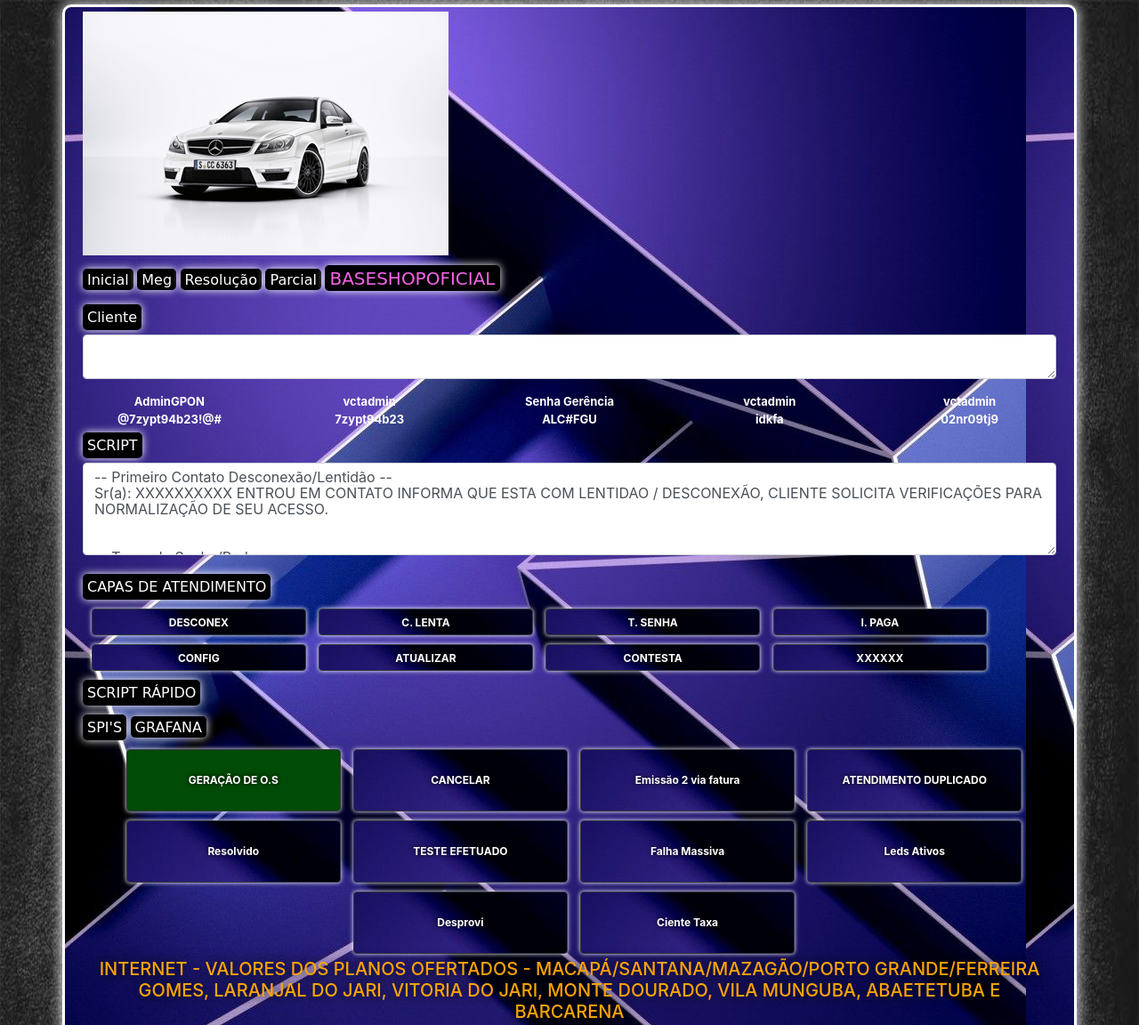
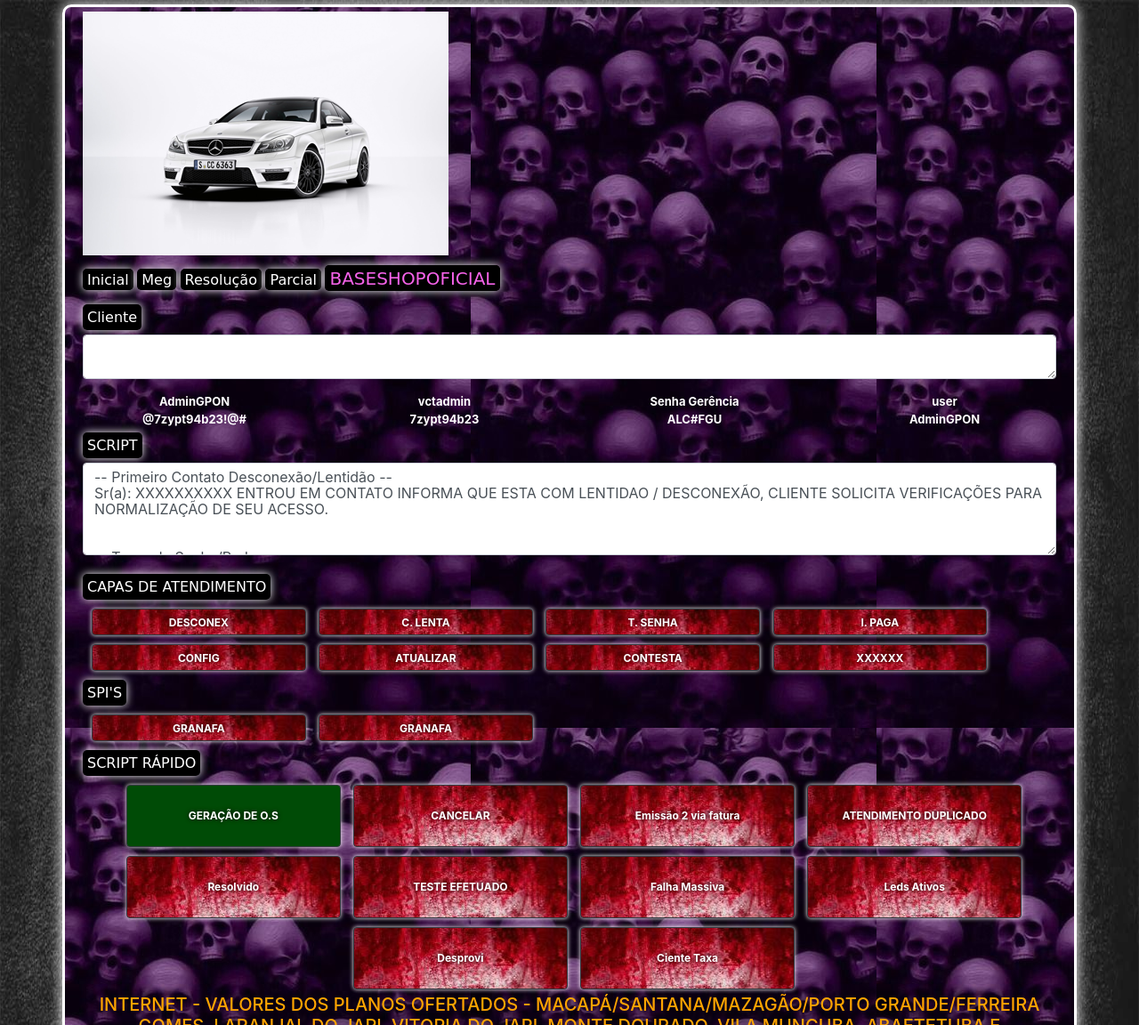
Before and after one commit to christianbarbosa/ScriptOn, a plain HTML site: page Christian/demo/ScriptOn.html in a window 1280 px wide. Shown: the top 1152 px of the page at 89% size. Drawn offline with nearby package versions, Linux system fonts and the light colour scheme; files whose address does not match are found by name.

Commit message:
vesão caveira

```diff
--- a/Christian/demo/ScriptOn.html
+++ b/Christian/demo/ScriptOn.html
@@ -59,10 +59,7 @@ zoomWindowFadeOut: 750
   Senha Gerência<br>ALC#FGU
     </div>
     <div class="col">
-  vctadmin<br>idkfa
-    </div>
-    <div class="col">
-  vctadmin<br>02nr09tj9
+  user<br>AdminGPON
     </div>
   </div>
 
@@ -74,16 +71,7 @@ Sr(a): XXXXXXXXXX ENTROU EM CONTATO INFORMA QUE ESTA COM LENTIDAO / DESCONEXÃO,
 
 -- Troca de Senha/Rede --
 Sr(a): XXXXXXXXXX SOLICITA MUDANÇA DE SENHA / REDE DO SEU ROTEADOR:
-
-REDE ATUAL:
-REDE NOVA:
-
-SENHA ATUAL:
-SENHA NOVA:
-
-ATENÇÃO: Adicionar Print da interface wireless do roteador mostrando a nova senha já salva.
     </textarea>
-
   </div>
 
 </form>
@@ -107,13 +95,12 @@ ATENÇÃO: Adicionar Print da interface wireless do roteador mostrando a nova se
 
   <button class="btn btn-dark lock" data-clipboard-text="RESERVADO">XXXXXX</button>
 
+ <div><label for="exampleFormControlTextarea1">SPI'S</label></div>
+
+ <a href="http://10.2.199.7:3000/?orgId=1"><button class="btn btn-dark lock">GRANAFA</button></a>
+ <a href="http://10.2.199.7:3000/?orgId=1"><button class="btn btn-dark lock">GRANAFA</button></a>
+
  <div><label for="exampleFormControlTextarea1">SCRIPT RÁPIDO</label></div>
-
- <div><label for="exampleFormControlTextarea1">SPI'S</label>
-
-  <a href="http://10.2.199.7:3000/?orgId=1" class="parcial">GRAFANA</a>
-
- </div>
 
 <div class="centra">
 <!-- Botoes Script Rapidos -->
--- a/Christian/demo/estilo.css
+++ b/Christian/demo/estilo.css
@@ -14,7 +14,7 @@
       border-radius: 10px;
       border: solid white;
       box-shadow: 0 0 15px white;
-      background: url("img/nova00.jpg");
+      background: url("img/02.jpg");
     }
 
     label{
@@ -74,7 +74,7 @@ button {
   margin-left: 10px;
   border: solid white;
   box-shadow: 0 0 5px white;
-  background: url("img/nova00.jpg");
+  background: url("img/03.jpg");
 }
 
 .box{
```
Also changed, not shown: Christian/demo/img/02.jpg (added), Christian/demo/img/03.jpg (added).
